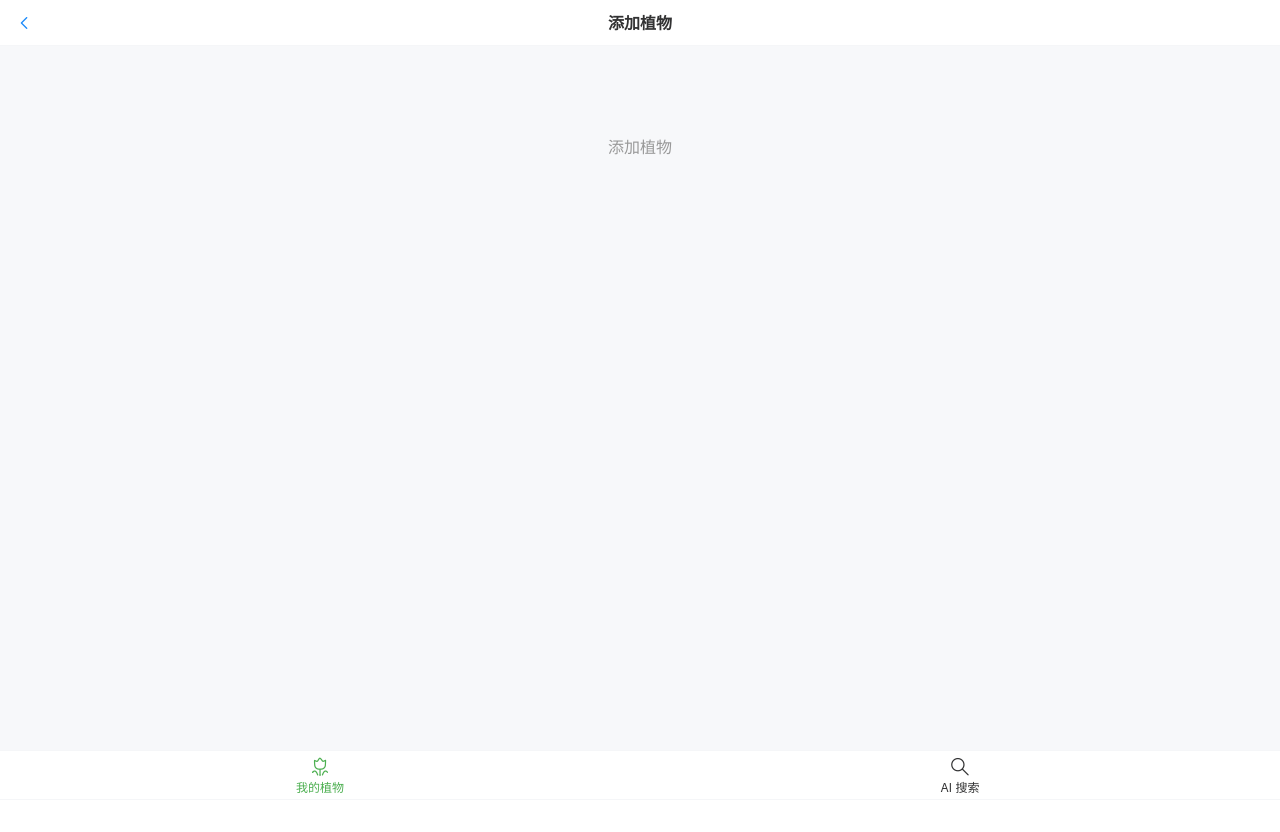
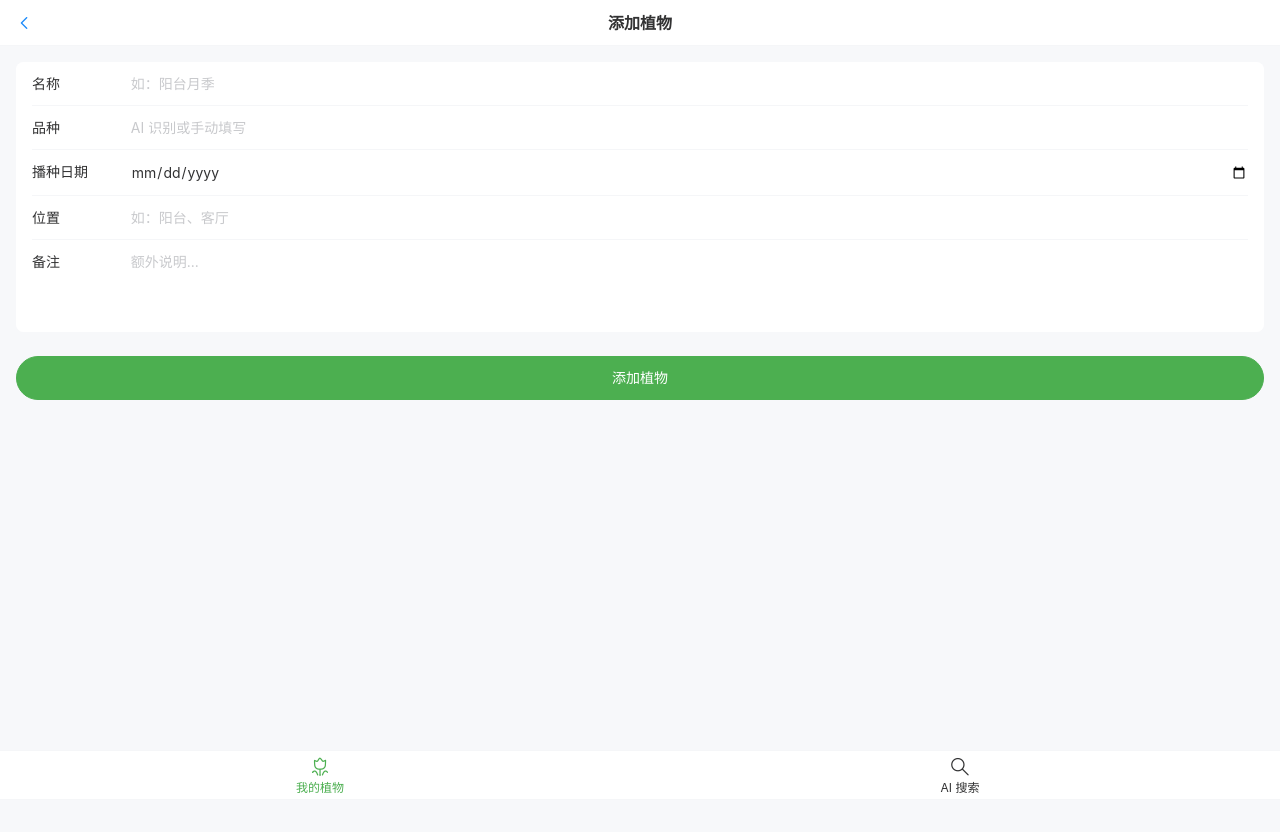
Before and after one commit to leeone2025/plant-manager, a Vue app: page /#/plant/new in a window 1280 px wide. Shown: the top 832 px of the page. Built offline with nearby package versions, Linux system fonts and the light colour scheme.

Commit message:
feat: add plant create/edit form with validation

```diff
--- a/src/views/PlantFormView.vue
+++ b/src/views/PlantFormView.vue
@@ -1,34 +1,139 @@
+<!-- src/views/PlantFormView.vue -->
+<script setup lang="ts">
+import { ref, onMounted } from 'vue'
+import { useRoute, useRouter } from 'vue-router'
+import { plantService } from '@/services/plantService'
+
+const route = useRoute()
+const router = useRouter()
+const isEdit = route.name === 'PlantEdit'
+const plantId = route.params.id ? Number(route.params.id) : null
+
+const name = ref('')
+const species = ref('')
+const sowDate = ref('')
+const location = ref('')
+const notes = ref('')
+const saving = ref(false)
+const deleting = ref(false)
+
+onMounted(async () => {
+  if (isEdit && plantId) {
+    const plant = await plantService.get(plantId)
+    if (plant) {
+      name.value = plant.name
+      species.value = plant.species ?? ''
+      sowDate.value = plant.sowDate ?? ''
+      location.value = plant.location ?? ''
+      notes.value = plant.notes ?? ''
+    }
+  }
+})
+
+async function handleSave() {
+  if (!name.value.trim()) return
+
+  saving.value = true
+  try {
+    const baseData = {
+      name: name.value.trim(),
+      species: species.value.trim() || undefined,
+      sowDate: sowDate.value || undefined,
+      location: location.value.trim() || undefined,
+      notes: notes.value.trim() || undefined
+    }
+
+    if (isEdit && plantId) {
+      await plantService.update(plantId, baseData)
+    } else {
+      await plantService.create(baseData)
+    }
+    router.back()
+  } finally {
+    saving.value = false
+  }
+}
+
+async function handleDelete() {
+  if (!plantId) return
+  deleting.value = true
+  try {
+    await plantService.remove(plantId)
+    router.replace('/')
+  } finally {
+    deleting.value = false
+  }
+}
+</script>
+
 <template>
   <div class="page">
-    <van-nav-bar :title="pageTitle" left-arrow @click-left="$router.back()" />
-    <div class="placeholder">
-      <p>{{ pageTitle }}</p>
+    <van-nav-bar
+      :title="isEdit ? '编辑植物' : '添加植物'"
+      left-arrow fixed placeholder
+      @click-left="$router.back()"
+    />
+
+    <div class="content">
+      <van-form @submit="handleSave">
+        <van-cell-group inset>
+          <van-field
+            v-model="name"
+            label="名称"
+            placeholder="如：阳台月季"
+            :rules="[{ required: true, message: '请输入名称' }]"
+          />
+          <van-field
+            v-model="species"
+            label="品种"
+            placeholder="AI 识别或手动填写"
+          />
+          <van-field
+            v-model="sowDate"
+            label="播种日期"
+            type="date"
+            placeholder="选择日期"
+          />
+          <van-field
+            v-model="location"
+            label="位置"
+            placeholder="如：阳台、客厅"
+          />
+          <van-field
+            v-model="notes"
+            label="备注"
+            type="textarea"
+            rows="3"
+            placeholder="额外说明..."
+          />
+        </van-cell-group>
+
+        <div style="margin: 24px 16px">
+          <van-button
+            round block type="primary"
+            native-type="submit"
+            :loading="saving"
+            color="#4CAF50"
+          >
+            {{ isEdit ? '保存修改' : '添加植物' }}
+          </van-button>
+        </div>
+
+        <div v-if="isEdit" style="margin: 24px 16px">
+          <van-button
+            round block type="danger"
+            :loading="deleting"
+            @click="handleDelete"
+          >
+            删除植物
+          </van-button>
+        </div>
+      </van-form>
     </div>
   </div>
 </template>
 
-<script setup lang="ts">
-import { computed } from 'vue'
-import { useRoute } from 'vue-router'
-
-const route = useRoute()
-
-const pageTitle = computed(() => {
-  return route.name === 'PlantNew' ? '添加植物' : '编辑植物'
-})
-</script>
-
 <style scoped>
-.page {
-  min-height: 100vh;
-  background: #f7f8fa;
-}
-.placeholder {
-  display: flex;
-  justify-content: center;
-  align-items: center;
-  height: 200px;
-  color: #999;
-  font-size: 16px;
-}
+.page { min-height: 100vh; background: #f7f8fa; padding-bottom: 50px; }
+.content { padding: 16px 0; }
 </style>
```
